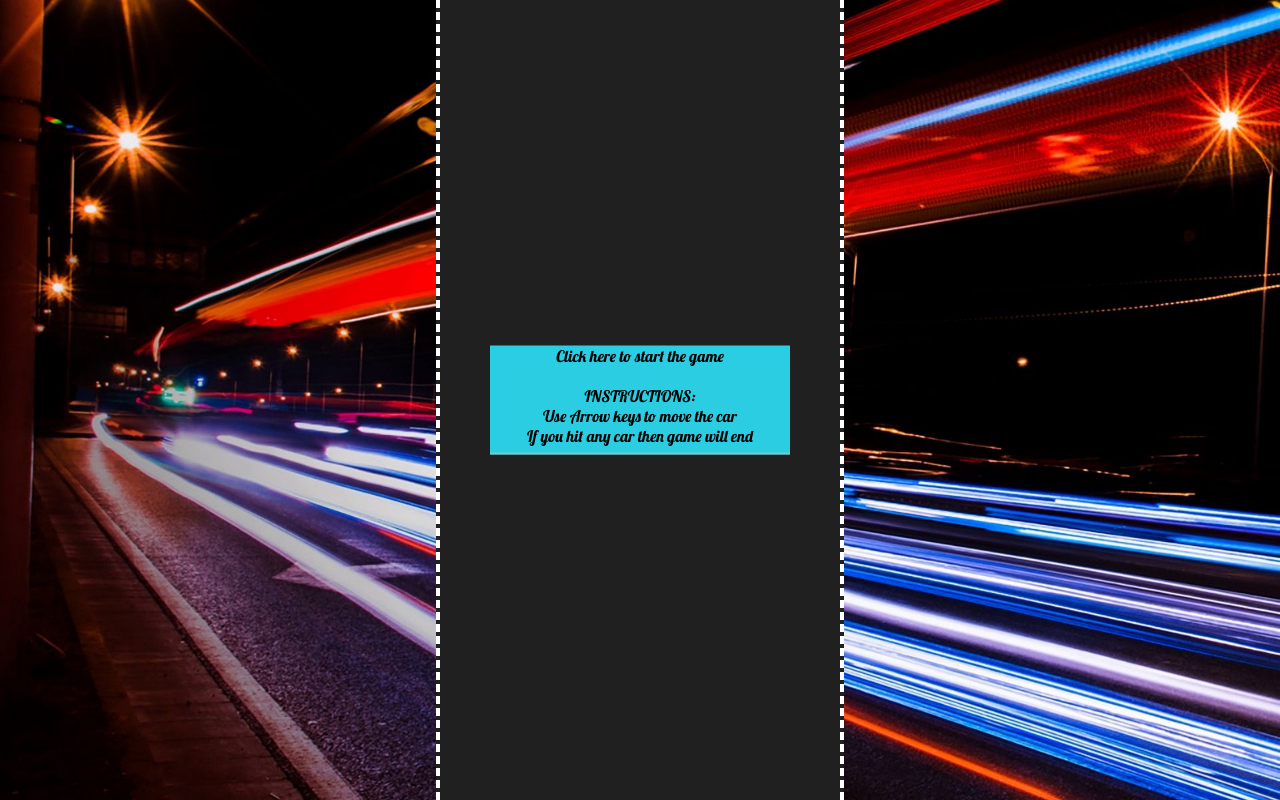
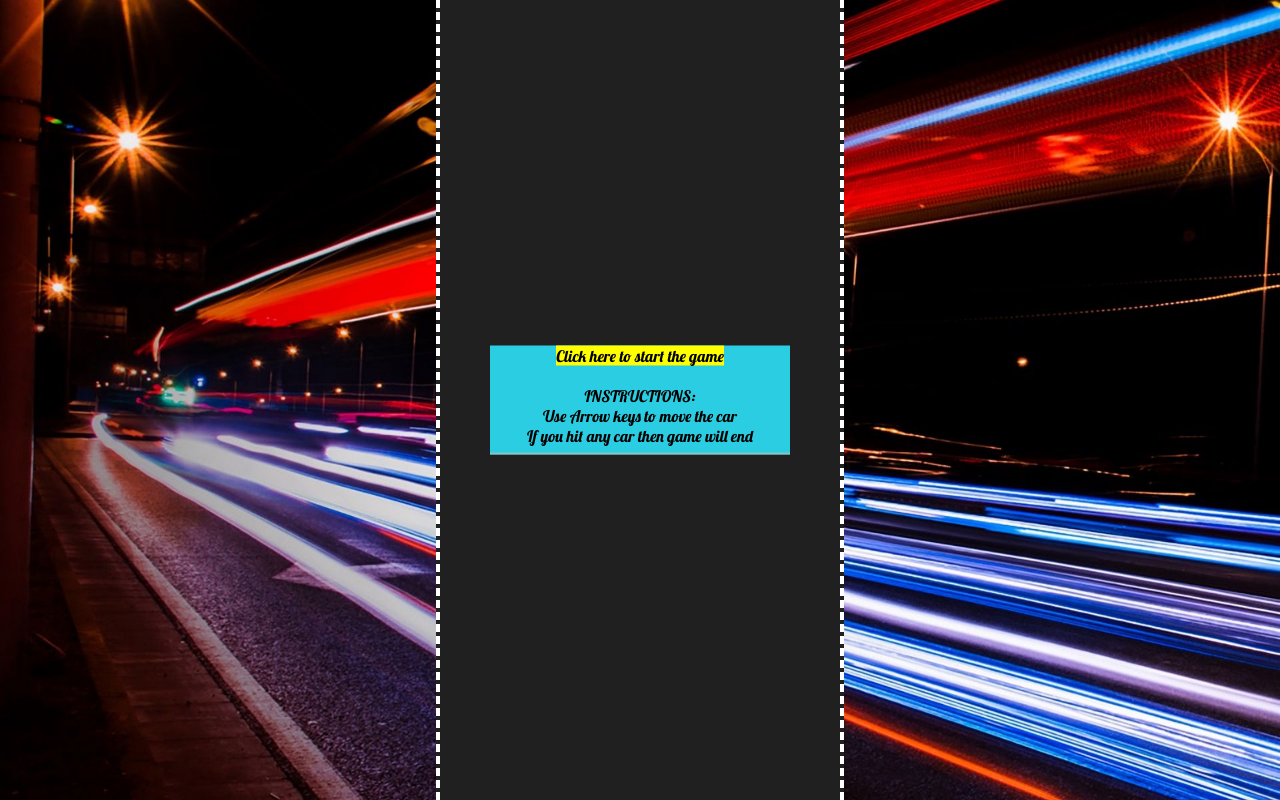
Before and after one commit to prosenjit07/Car-Racing-Game, a plain HTML site: page index.html in a window 1280 px wide. Drawn offline with Linux system fonts and the light colour scheme.

Commit message:
Update index.html

```diff
--- a/index.html
+++ b/index.html
@@ -14,7 +14,7 @@
         <div class="score"></div>
         <div class="highScore"></div>
         <div class="startScreen">
-            <p class="ClickToStart">Click here to start the game <br><br></p>
+            <p class="ClickToStart"><mark>Click here to start the game<mark><br><br></p>
             <p> INSTRUCTIONS: <br>
                 Use Arrow keys to move the car <br>
                 If you hit any car then game will end</p>
```
